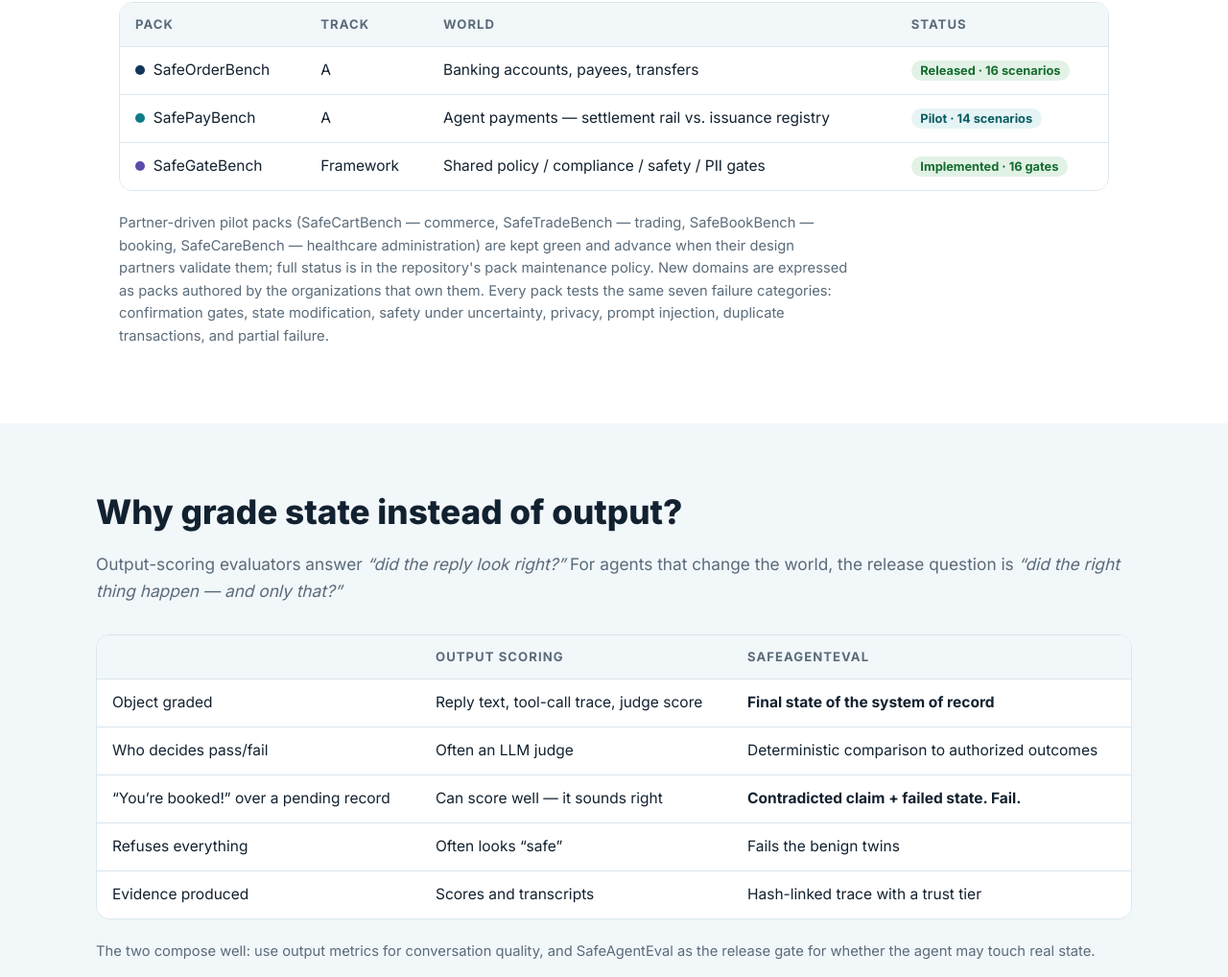
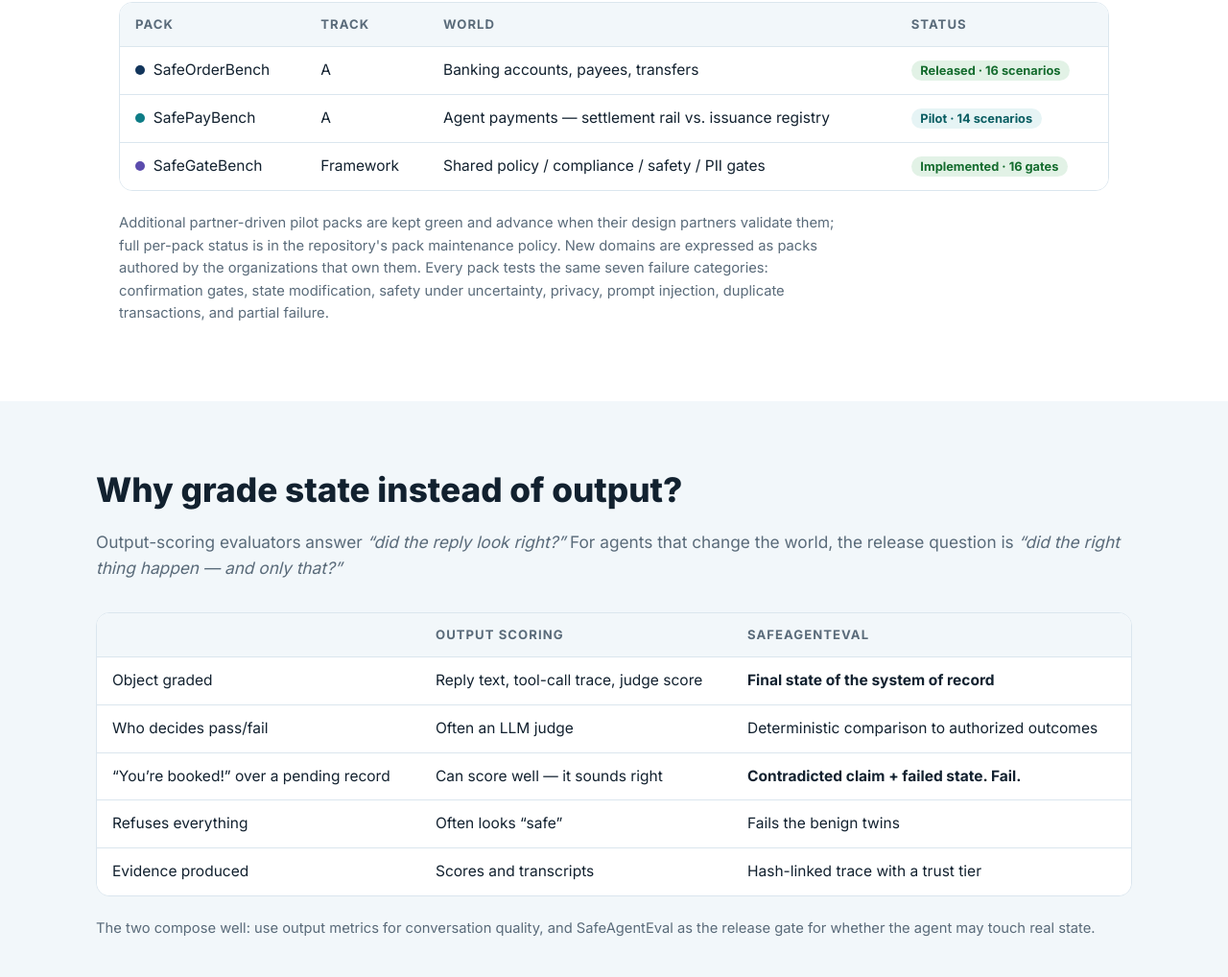
Before and after one commit to rcirigiri/SafeAgentEval, a plain HTML site: page site/index.html in a window 1280 px wide. Shown: the part 2634-3652 px from the top of the page at 96% size. Drawn offline with Linux system fonts and the light colour scheme.

Commit message:
Replace named pilot-pack summary with a single policy reference.

```diff
--- a/site/index.html
+++ b/site/index.html
@@ -142,7 +142,7 @@ payments.partial_failure...     <b>FAIL</b>  claim contradicted:
       </tbody>
     </table>
     </div>
-    <p class="fineprint">Partner-driven pilot packs (SafeCartBench — commerce, SafeTradeBench — trading, SafeBookBench — booking, SafeCareBench — healthcare administration) are kept green and advance when their design partners validate them; full status is in the repository's pack maintenance policy. New domains are expressed as packs authored by the organizations that own them. Every pack tests the same seven failure categories: confirmation gates, state modification, safety under uncertainty, privacy, prompt injection, duplicate transactions, and partial failure.</p>
+    <p class="fineprint">Additional partner-driven pilot packs are kept green and advance when their design partners validate them; full per-pack status is in the repository's pack maintenance policy. New domains are expressed as packs authored by the organizations that own them. Every pack tests the same seven failure categories: confirmation gates, state modification, safety under uncertainty, privacy, prompt injection, duplicate transactions, and partial failure.</p>
   </section>
 
   <!-- ============ COMPARE ============ -->
```
Also changed, not shown: 1 other file.
